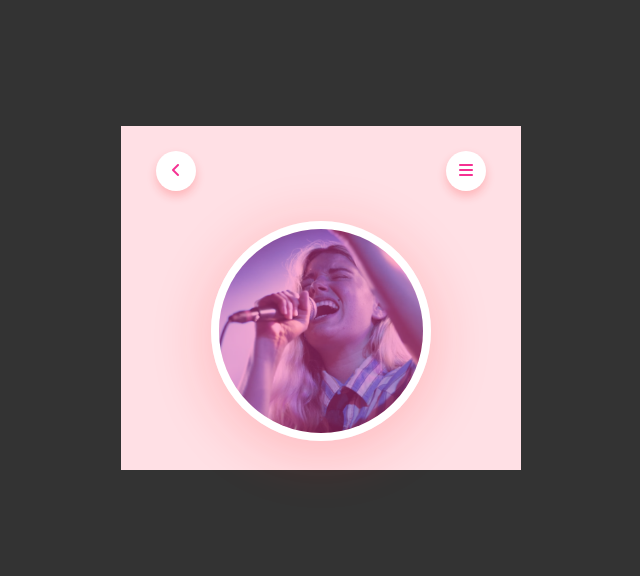
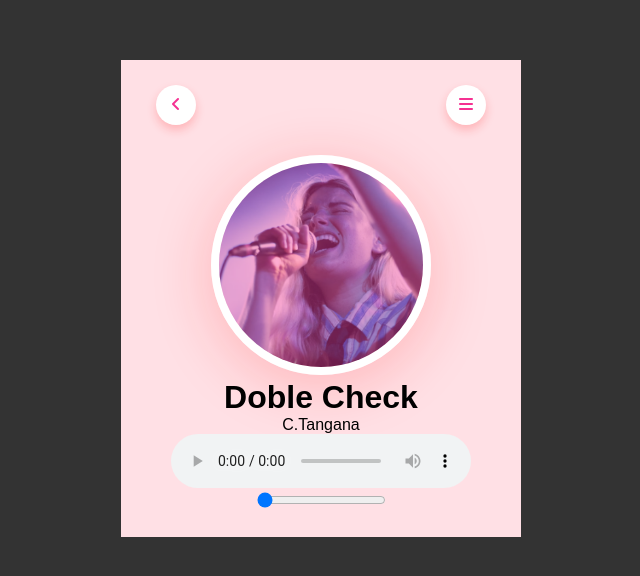
Before and after one commit to ByteGab/Music-Player, a plain HTML site: page index.html in a window 1280 px wide. Shown: the part 102-678 px from the top of the page, without its empty margins (319-959 px from the left). Drawn offline with Linux system fonts and the light colour scheme.

Commit message:
Update index.html

```diff
--- a/index.html
+++ b/index.html
@@ -19,6 +19,13 @@
                 </div>
             </nav>
                <img src="media/468-thumbnail.png" class="song-img">
+               <h1>Doble Check</h1>
+               <p>C.Tangana</p>
+
+               <audio controls>
+                <source src="media/Yt1scom - CTangana  Doble Check INEDITO DE IDOLO.mp3" type="audio/mpeg">
+               </audio>
+               <input type="range" value="0" id="progress">
         </div>
     </div>
 </body>
```
